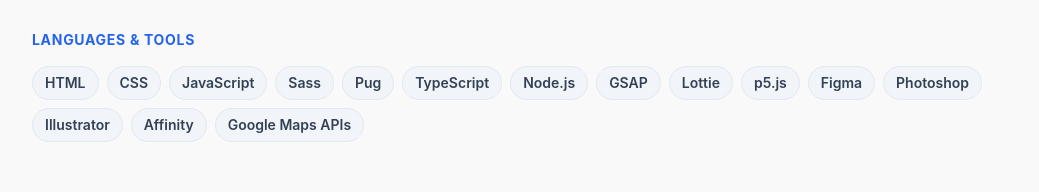
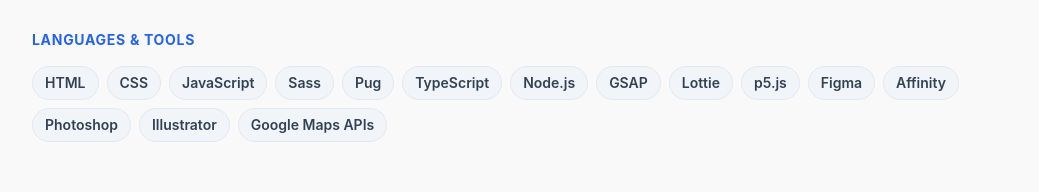
Before and after one commit to koma104/502104110, a Next.js app: page / in a window 1280 px wide. Shown: the part 681-873 px from the top of the page, without its empty margins (120-1159 px from the left). Built offline with nearby package versions, Linux system fonts and the light colour scheme.

Commit message:
chore: Skillsのツール並びでAffinityをFigmaの後に移動

```diff
--- a/src/components/Skills.tsx
+++ b/src/components/Skills.tsx
@@ -1,6 +1,6 @@
 export function Skills() {
   const frontend = ["React", "Next.js", "Tailwind CSS"];
-  const tools = ["HTML", "CSS", "JavaScript", "Sass", "Pug", "TypeScript", "Node.js", "GSAP", "Lottie", "p5.js", "Figma", "Photoshop", "Illustrator", "Affinity", "Google Maps APIs"];
+  const tools = ["HTML", "CSS", "JavaScript", "Sass", "Pug", "TypeScript", "Node.js", "GSAP", "Lottie", "p5.js", "Figma", "Affinity", "Photoshop", "Illustrator", "Google Maps APIs"];
 
   return (
     <section id="skills" className="scroll-mt-[80px] mb-16 space-y-6 md:mb-24">
```
